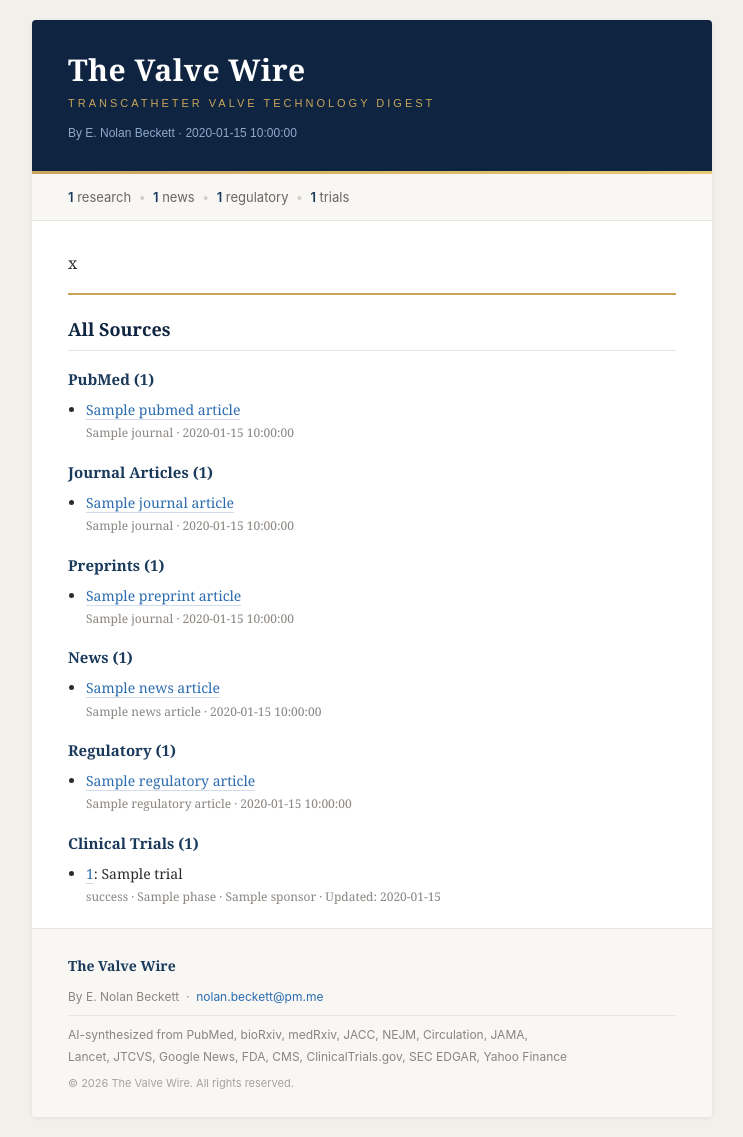
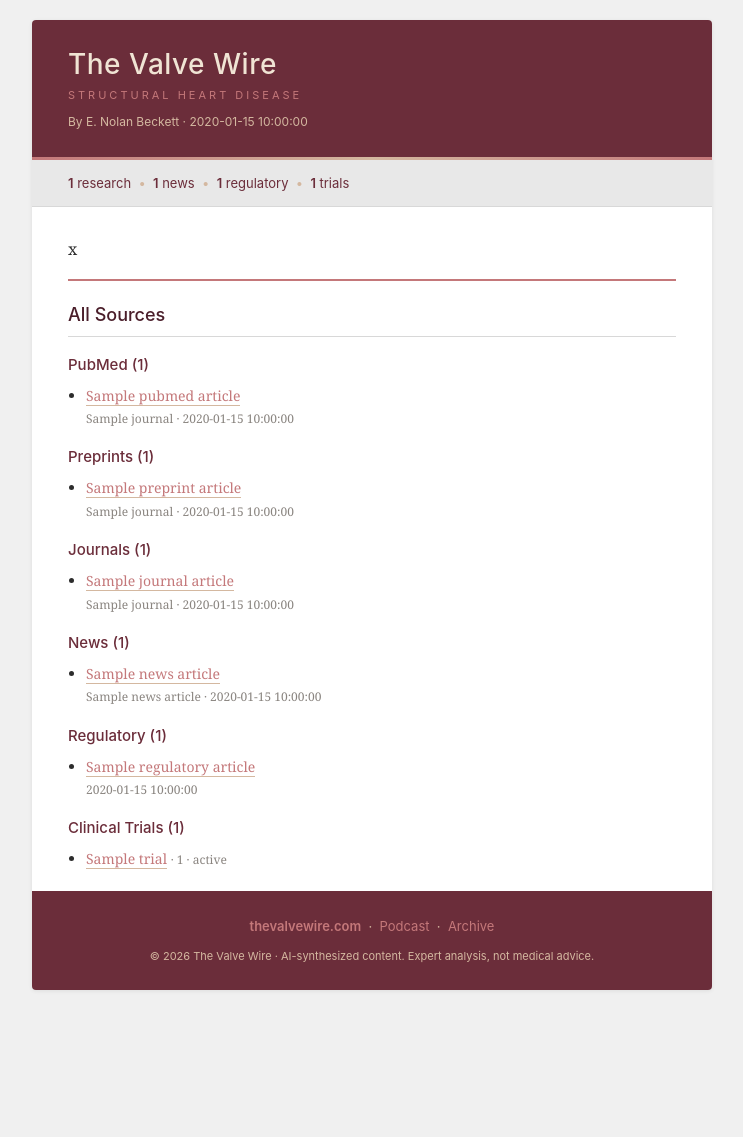
Before and after one commit to mbowdish88/tavr-digest, a Python web app: template templates/digest.html in a window 1280 px wide. Shown: the whole page, without its empty margins (268-1011 px from the left). After the commit the page ends 990 px from the top, so only its background shows below. Run offline with Jinja, Linux system fonts and the light colour scheme; the template is opened without the code that fills it: most values are stand-ins (such as "Sample title", 1, 10 or a date in 2020).

Commit message:
Redesign email template to match new website
Gray/burgundy/rose color scheme, clean sans-serif headings,
links to thevalvewire.com in footer.

Co-Authored-By: Claude Opus 4.6 (1M context) <noreply@anthropic.com>

```diff
--- a/templates/digest.html
+++ b/templates/digest.html
@@ -7,10 +7,10 @@
 <style>body,table,td{font-family:Georgia,'Times New Roman',serif!important;}</style>
 <![endif]-->
 </head>
-<body style="margin:0;padding:0;background:#f2f0eb;font-family:Georgia,'Times New Roman',serif;color:#2c2c2c;line-height:1.7;-webkit-text-size-adjust:100%;">
+<body style="margin:0;padding:0;background:#F0F0F0;font-family:Georgia,'Times New Roman',serif;color:#2c2c2c;line-height:1.7;-webkit-text-size-adjust:100%;">
 
 <!-- Outer wrapper -->
-<table role="presentation" width="100%" cellpadding="0" cellspacing="0" style="background:#f2f0eb;">
+<table role="presentation" width="100%" cellpadding="0" cellspacing="0" style="background:#F0F0F0;">
 <tr><td align="center" style="padding:20px 10px;">
 
 <!-- Main container -->
@@ -18,31 +18,31 @@
 
 <!-- Banner -->
 <tr>
-<td bgcolor="#0f2440" style="background-color:#0f2440;padding:32px 36px 28px;">
-  <h1 style="margin:0;padding:0;font-family:Georgia,'Times New Roman',serif;font-size:30px;font-weight:700;color:#ffffff;letter-spacing:0.5px;line-height:1.2;">The Valve Wire</h1>
-  <p style="margin:6px 0 0;padding:0;font-family:Arial,Helvetica,sans-serif;font-size:11px;color:#c9a55a;letter-spacing:3px;text-transform:uppercase;">TRANSCATHETER VALVE TECHNOLOGY DIGEST</p>
-  <p style="margin:10px 0 0;padding:0;font-family:Arial,Helvetica,sans-serif;font-size:12px;color:#8fa8c8;">By E. Nolan Beckett &#183; {{ date }}</p>
+<td bgcolor="#6B2D3A" style="background-color:#6B2D3A;padding:28px 36px 24px;">
+  <h1 style="margin:0;padding:0;font-family:-apple-system,'Segoe UI',Roboto,Helvetica,sans-serif;font-size:28px;font-weight:500;color:#F0E4D4;letter-spacing:0.5px;line-height:1.2;">The Valve Wire</h1>
+  <p style="margin:4px 0 0;padding:0;font-family:-apple-system,'Segoe UI',Roboto,Helvetica,sans-serif;font-size:11px;color:#C4787A;letter-spacing:3px;text-transform:uppercase;">STRUCTURAL HEART DISEASE</p>
+  <p style="margin:8px 0 0;padding:0;font-family:-apple-system,'Segoe UI',Roboto,Helvetica,sans-serif;font-size:12px;color:#D4B8A0;">By E. Nolan Beckett &#183; {{ date }}</p>
 </td>
 </tr>
 
-<!-- Gold accent line -->
+<!-- Rose accent line -->
 <tr>
-<td style="background-color:#c9a55a;background:linear-gradient(90deg,#c9a55a,#e8c975);height:3px;font-size:0;line-height:0;" bgcolor="#c9a55a">&nbsp;</td>
+<td style="background:#C4787A;background:linear-gradient(90deg,#C4787A,#D4B8A0,#C4787A);height:3px;font-size:0;line-height:0;" bgcolor="#C4787A">&nbsp;</td>
 </tr>
 
 <!-- Stats bar -->
 <tr>
-<td style="background:#f8f7f4;padding:12px 36px;font-family:-apple-system,'Segoe UI',Roboto,Helvetica,sans-serif;font-size:13px;color:#6b6560;border-bottom:1px solid #e8e5df;">
+<td style="background:#E8E8E8;padding:12px 36px;font-family:-apple-system,'Segoe UI',Roboto,Helvetica,sans-serif;font-size:13px;color:#6B2D3A;border-bottom:1px solid #D8D8D8;">
   <table role="presentation" width="100%" cellpadding="0" cellspacing="0">
   <tr>
-    <td style="font-size:13px;color:#6b6560;">
-      <span style="color:#1a3a5c;font-weight:600;">{{ research_count }}</span> research
-      &nbsp;<span style="color:#d4cfc8;">&bull;</span>&nbsp;
-      <span style="color:#1a3a5c;font-weight:600;">{{ news_count }}</span> news
-      &nbsp;<span style="color:#d4cfc8;">&bull;</span>&nbsp;
-      <span style="color:#1a3a5c;font-weight:600;">{{ regulatory_count }}</span> regulatory
-      &nbsp;<span style="color:#d4cfc8;">&bull;</span>&nbsp;
-      <span style="color:#1a3a5c;font-weight:600;">{{ trials_count }}</span> trials
+    <td style="font-size:13px;color:#6B2D3A;">
+      <span style="font-weight:600;">{{ research_count }}</span> research
+      &nbsp;<span style="color:#D4B8A0;">&bull;</span>&nbsp;
+      <span style="font-weight:600;">{{ news_count }}</span> news
+      &nbsp;<span style="color:#D4B8A0;">&bull;</span>&nbsp;
+      <span style="font-weight:600;">{{ regulatory_count }}</span> regulatory
+      &nbsp;<span style="color:#D4B8A0;">&bull;</span>&nbsp;
+      <span style="font-weight:600;">{{ trials_count }}</span> trials
     </td>
   </tr>
   </table>
@@ -52,39 +52,37 @@
 <!-- Main content -->
 <tr>
 <td style="padding:28px 36px 16px;">
-  <!-- Digest content from Claude -->
-  <div style="font-size:16px;line-height:1.75;color:#2c2c2c;">
+  <div class="content" style="font-size:16px;line-height:1.75;color:#2c2c2c;">
     {{ digest_html | safe }}
   </div>
 
-  <!-- Section styling overrides via inline -->
   <style>
     .content h2 {
-      font-family: Georgia, 'Times New Roman', serif;
-      color: #0f2440;
+      font-family: -apple-system, 'Segoe UI', Roboto, Helvetica, sans-serif;
+      color: #4A1E2A;
       font-size: 20px;
-      font-weight: 700;
-      border-bottom: 2px solid #c9a55a;
+      font-weight: 500;
+      border-bottom: 2px solid #C4787A;
       padding-bottom: 8px;
       margin-top: 36px;
       margin-bottom: 16px;
     }
     .content h3 {
-      font-family: Georgia, 'Times New Roman', serif;
-      color: #1a3a5c;
+      font-family: -apple-system, 'Segoe UI', Roboto, Helvetica, sans-serif;
+      color: #6B2D3A;
       font-size: 17px;
-      font-weight: 600;
+      font-weight: 500;
       margin-top: 24px;
       margin-bottom: 8px;
     }
     .content a {
-      color: #2b6cb0;
+      color: #C4787A;
       text-decoration: none;
-      border-bottom: 1px solid #d1dce8;
+      border-bottom: 1px solid #D4B8A0;
     }
     .content a:hover {
-      color: #1a4971;
-      border-bottom-color: #1a4971;
+      color: #6B2D3A;
+      border-bottom-color: #6B2D3A;
     }
     .content p {
       margin: 0 0 14px 0;
@@ -98,16 +96,16 @@
       line-height: 1.6;
     }
     .content blockquote {
-      border-left: 3px solid #c9a55a;
+      border-left: 3px solid #C4787A;
       margin: 16px 0;
       padding: 12px 20px;
-      background: #faf9f6;
-      color: #4a4540;
+      background: #F0F0F0;
+      color: #4A1E2A;
       font-style: italic;
     }
     .content hr {
       border: none;
-      border-top: 1px solid #e8e5df;
+      border-top: 1px solid #D8D8D8;
       margin: 28px 0;
     }
     .content img {
@@ -117,7 +115,7 @@
       margin: 12px 0;
     }
     .content strong {
-      color: #1a3a5c;
+      color: #4A1E2A;
     }
   </style>
 </td>
@@ -126,21 +124,33 @@
 <!-- Divider -->
 <tr>
 <td style="padding:0 36px;">
-  <div style="border-top:2px solid #c9a55a;margin:0;"></div>
+  <div style="border-top:2px solid #C4787A;margin:0;"></div>
 </td>
 </tr>
 
 <!-- Source links -->
 <tr>
 <td class="content" style="padding:20px 36px 8px;font-size:14px;line-height:1.6;">
-  <h2 style="font-family:Georgia,'Times New Roman',serif;color:#0f2440;font-size:18px;font-weight:700;border-bottom:1px solid #e8e5df;padding-bottom:6px;margin-top:0;">All Sources</h2>
+  <h2 style="font-family:-apple-system,'Segoe UI',Roboto,Helvetica,sans-serif;color:#4A1E2A;font-size:18px;font-weight:500;border-bottom:1px solid #D8D8D8;padding-bottom:6px;margin-top:0;">All Sources</h2>
 
   {% if pubmed_articles %}
-  <h3 style="font-family:Georgia,'Times New Roman',serif;color:#1a3a5c;font-size:15px;margin-top:16px;margin-bottom:8px;">PubMed ({{ pubmed_count }})</h3>
+  <h3 style="font-family:-apple-system,'Segoe UI',Roboto,Helvetica,sans-serif;color:#6B2D3A;font-size:15px;font-weight:500;margin-top:16px;margin-bottom:8px;">PubMed ({{ pubmed_count }})</h3>
   <ul style="padding-left:18px;margin:0 0 12px;">
   {% for a in pubmed_articles %}
     <li style="margin-bottom:6px;font-size:14px;">
-      <a href="{{ a.url }}" style="color:#2b6cb0;text-decoration:none;">{{ a.title }}</a><br>
+      <a href="{{ a.url }}" style="color:#C4787A;text-decoration:none;">{{ a.title }}</a><br>
+      <span style="color:#8a8580;font-size:12px;">{{ a.journal }}{% if a.pub_date %} &middot; {{ a.pub_date }}{% endif %}</span>
+    </li>
+  {% endfor %}
+  </ul>
+  {% endif %}
+
+  {% if preprint_articles %}
+  <h3 style="font-family:-apple-system,'Segoe UI',Roboto,Helvetica,sans-serif;color:#6B2D3A;font-size:15px;font-weight:500;margin-top:16px;margin-bottom:8px;">Preprints ({{ preprint_count }})</h3>
+  <ul style="padding-left:18px;margin:0 0 12px;">
+  {% for a in preprint_articles %}
+    <li style="margin-bottom:6px;font-size:14px;">
+      <a href="{{ a.url }}" style="color:#C4787A;text-decoration:none;">{{ a.title }}</a><br>
       <span style="color:#8a8580;font-size:12px;">{{ a.journal }}{% if a.pub_date %} &middot; {{ a.pub_date }}{% endif %}</span>
     </li>
   {% endfor %}
@@ -148,23 +158,11 @@
   {% endif %}
 
   {% if journal_articles %}
-  <h3 style="font-family:Georgia,'Times New Roman',serif;color:#1a3a5c;font-size:15px;margin-top:16px;margin-bottom:8px;">Journal Articles ({{ journal_count }})</h3>
+  <h3 style="font-family:-apple-system,'Segoe UI',Roboto,Helvetica,sans-serif;color:#6B2D3A;font-size:15px;font-weight:500;margin-top:16px;margin-bottom:8px;">Journals ({{ journal_count }})</h3>
   <ul style="padding-left:18px;margin:0 0 12px;">
   {% for a in journal_articles %}
     <li style="margin-bottom:6px;font-size:14px;">
-      <a href="{{ a.url }}" style="color:#2b6cb0;text-decoration:none;">{{ a.title }}</a><br>
-      <span style="color:#8a8580;font-size:12px;">{{ a.journal }}{% if a.pub_date %} &middot; {{ a.pub_date }}{% endif %}</span>
-    </li>
-  {% endfor %}
-  </ul>
-  {% endif %}
-
-  {% if preprint_articles %}
-  <h3 style="font-family:Georgia,'Times New Roman',serif;color:#1a3a5c;font-size:15px;margin-top:16px;margin-bottom:8px;">Preprints ({{ preprint_count }})</h3>
-  <ul style="padding-left:18px;margin:0 0 12px;">
-  {% for a in preprint_articles %}
-    <li style="margin-bottom:6px;font-size:14px;">
-      <a href="{{ a.url }}" style="color:#2b6cb0;text-decoration:none;">{{ a.title }}</a><br>
+      <a href="{{ a.url }}" style="color:#C4787A;text-decoration:none;">{{ a.title }}</a><br>
       <span style="color:#8a8580;font-size:12px;">{{ a.journal }}{% if a.pub_date %} &middot; {{ a.pub_date }}{% endif %}</span>
     </li>
   {% endfor %}
@@ -172,11 +170,11 @@
   {% endif %}
 
   {% if news_articles %}
-  <h3 style="font-family:Georgia,'Times New Roman',serif;color:#1a3a5c;font-size:15px;margin-top:16px;margin-bottom:8px;">News ({{ news_count }})</h3>
+  <h3 style="font-family:-apple-system,'Segoe UI',Roboto,Helvetica,sans-serif;color:#6B2D3A;font-size:15px;font-weight:500;margin-top:16px;margin-bottom:8px;">News ({{ news_count }})</h3>
   <ul style="padding-left:18px;margin:0 0 12px;">
   {% for a in news_articles %}
     <li style="margin-bottom:6px;font-size:14px;">
-      <a href="{{ a.url }}" style="color:#2b6cb0;text-decoration:none;">{{ a.title }}</a><br>
+      <a href="{{ a.url }}" style="color:#C4787A;text-decoration:none;">{{ a.title }}</a><br>
       <span style="color:#8a8580;font-size:12px;">{{ a.source_name }}{% if a.pub_date %} &middot; {{ a.pub_date }}{% endif %}</span>
     </li>
   {% endfor %}
@@ -184,24 +182,24 @@
   {% endif %}
 
   {% if regulatory_articles %}
-  <h3 style="font-family:Georgia,'Times New Roman',serif;color:#1a3a5c;font-size:15px;margin-top:16px;margin-bottom:8px;">Regulatory ({{ regulatory_count }})</h3>
+  <h3 style="font-family:-apple-system,'Segoe UI',Roboto,Helvetica,sans-serif;color:#6B2D3A;font-size:15px;font-weight:500;margin-top:16px;margin-bottom:8px;">Regulatory ({{ regulatory_count }})</h3>
   <ul style="padding-left:18px;margin:0 0 12px;">
   {% for a in regulatory_articles %}
     <li style="margin-bottom:6px;font-size:14px;">
-      <a href="{{ a.url }}" style="color:#2b6cb0;text-decoration:none;">{{ a.title }}</a><br>
-      <span style="color:#8a8580;font-size:12px;">{{ a.source_name }}{% if a.pub_date %} &middot; {{ a.pub_date }}{% endif %}</span>
+      <a href="{{ a.url }}" style="color:#C4787A;text-decoration:none;">{{ a.title }}</a><br>
+      <span style="color:#8a8580;font-size:12px;">{% if a.pub_date %}{{ a.pub_date }}{% endif %}</span>
     </li>
   {% endfor %}
   </ul>
   {% endif %}
 
   {% if trials %}
-  <h3 style="font-family:Georgia,'Times New Roman',serif;color:#1a3a5c;font-size:15px;margin-top:16px;margin-bottom:8px;">Clinical Trials ({{ trials_count }})</h3>
+  <h3 style="font-family:-apple-system,'Segoe UI',Roboto,Helvetica,sans-serif;color:#6B2D3A;font-size:15px;font-weight:500;margin-top:16px;margin-bottom:8px;">Clinical Trials ({{ trials_count }})</h3>
   <ul style="padding-left:18px;margin:0 0 12px;">
-  {% for t in trials %}
+  {% for t in trials[:15] %}
     <li style="margin-bottom:6px;font-size:14px;">
-      <a href="{{ t.url }}" style="color:#2b6cb0;text-decoration:none;">{{ t.nct_id }}</a>: {{ t.title }}<br>
-      <span style="color:#8a8580;font-size:12px;">{{ t.status }} &middot; {{ t.phase }} &middot; {{ t.sponsor }} &middot; Updated: {{ t.last_update }}</span>
+      <a href="https://clinicaltrials.gov/study/{{ t.nct_id }}" style="color:#C4787A;text-decoration:none;">{{ t.brief_title or t.title }}</a>
+      <span style="color:#8a8580;font-size:12px;"> &middot; {{ t.nct_id }} &middot; {{ t.overall_status or t.status }}</span>
     </li>
   {% endfor %}
   </ul>
@@ -211,31 +209,23 @@
 
 <!-- Footer -->
 <tr>
-<td style="background:#f8f7f4;padding:24px 36px;border-top:1px solid #e8e5df;">
-  <table role="presentation" width="100%" cellpadding="0" cellspacing="0">
-  <tr>
-  <td style="font-family:-apple-system,'Segoe UI',Roboto,Helvetica,sans-serif;font-size:12px;color:#8a8580;line-height:1.8;">
-    <div style="font-family:Georgia,'Times New Roman',serif;font-size:14px;color:#1a3a5c;font-weight:600;margin-bottom:8px;">The Valve Wire</div>
-    <div>By E. Nolan Beckett &nbsp;&middot;&nbsp; <a href="mailto:nolan.beckett@pm.me" style="color:#2b6cb0;text-decoration:none;">nolan.beckett@pm.me</a></div>
-    <div style="margin-top:8px;padding-top:8px;border-top:1px solid #e8e5df;">
-      AI-synthesized from PubMed, bioRxiv, medRxiv, JACC, NEJM, Circulation, JAMA,<br>
-      Lancet, JTCVS, Google News, FDA, CMS, ClinicalTrials.gov, SEC EDGAR, Yahoo Finance
-    </div>
-    <div style="margin-top:6px;color:#a8a29e;font-size:11px;">
-      &copy; {{ date[:4] if date|length > 4 else "2026" }} The Valve Wire. All rights reserved.
-    </div>
-  </td>
-  </tr>
-  </table>
+<td bgcolor="#6B2D3A" style="background-color:#6B2D3A;padding:24px 36px;text-align:center;">
+  <p style="margin:0;font-family:-apple-system,'Segoe UI',Roboto,Helvetica,sans-serif;font-size:13px;color:#D4B8A0;">
+    <a href="https://thevalvewire.com" style="color:#C4787A;text-decoration:none;font-weight:600;">thevalvewire.com</a>
+    &nbsp;&middot;&nbsp;
+    <a href="https://thevalvewire.com/podcast" style="color:#C4787A;text-decoration:none;">Podcast</a>
+    &nbsp;&middot;&nbsp;
+    <a href="https://thevalvewire.com/archive" style="color:#C4787A;text-decoration:none;">Archive</a>
+  </p>
+  <p style="margin:10px 0 0;font-family:-apple-system,'Segoe UI',Roboto,Helvetica,sans-serif;font-size:11px;color:#D4B8A0;">
+    &copy; 2026 The Valve Wire &middot; AI-synthesized content. Expert analysis, not medical advice.
+  </p>
 </td>
 </tr>
 
 </table>
-<!-- /Main container -->
-
 </td></tr>
 </table>
-<!-- /Outer wrapper -->
 
 </body>
 </html>
```
